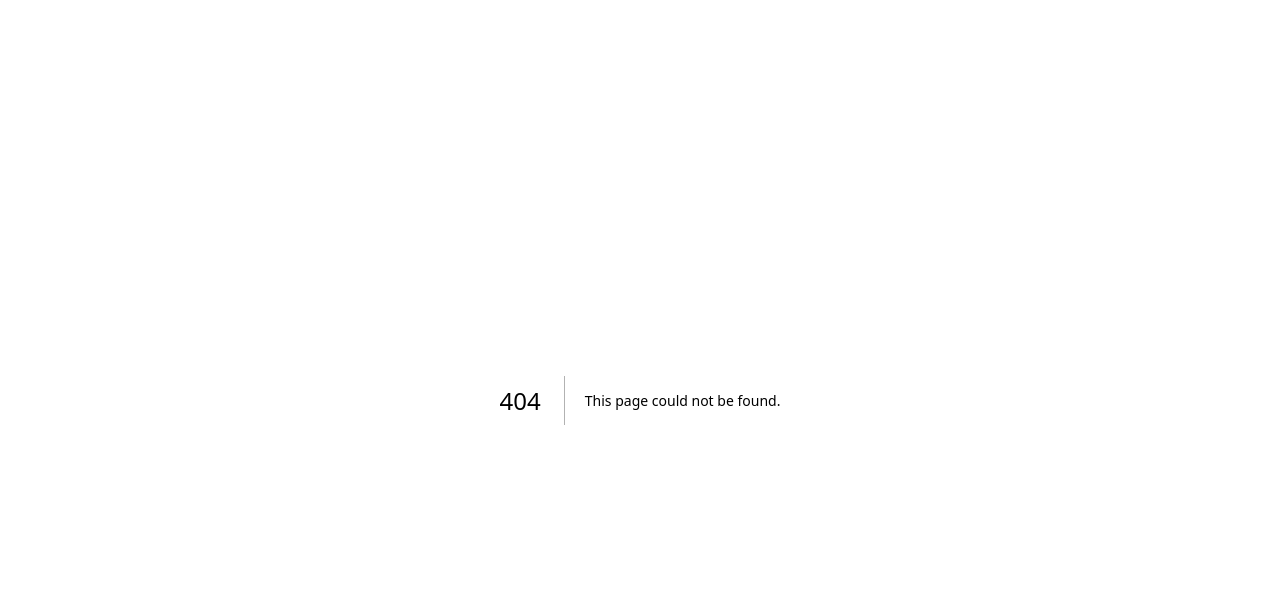
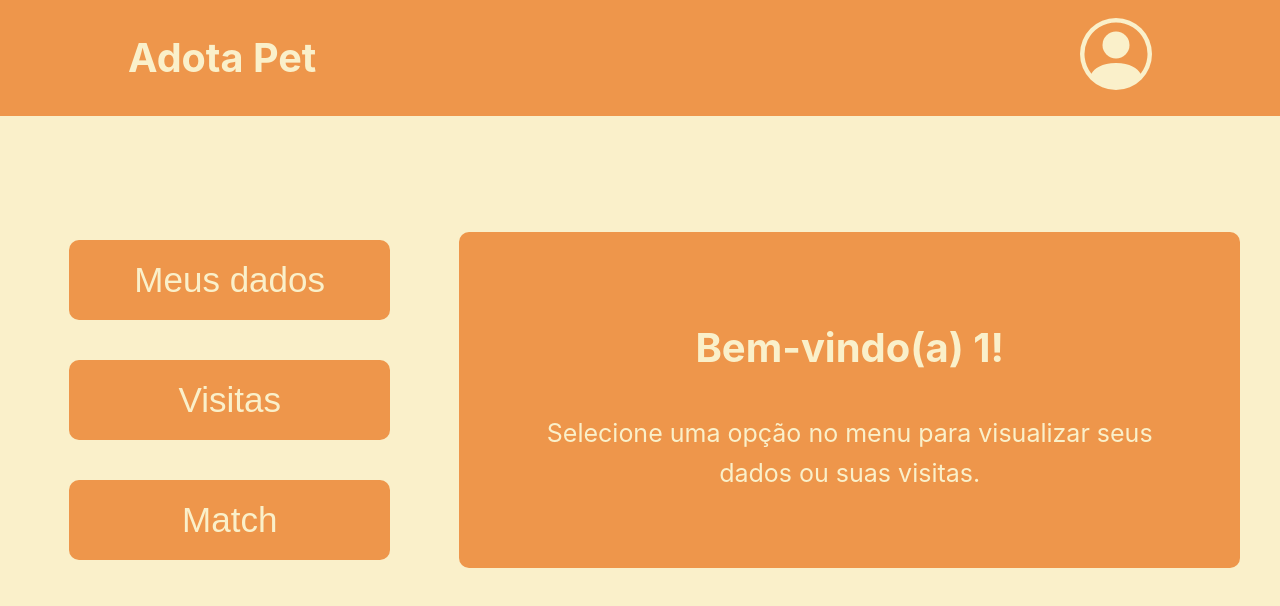
Before and after one commit to Rafael-Corona/AdotaPet, a Next.js app: page /1/info in a window 1280 px wide. Before the commit this address had no page. Shown: the top 606 px of the page. Built offline with nearby package versions, Linux system fonts and the light colour scheme.

Commit message:
make the routing

```diff
--- a/src/components/header.js
+++ b/src/components/header.js
@@ -1,14 +1,18 @@
 import styles from './header.module.css';
 import { BsPersonCircle } from 'react-icons/bs';
 import Link from 'next/link';
+import { useRouter } from 'next/router'
 
 const Header = () => {
+  const router = useRouter()
     return (
         <header className={styles.header}>
             <Link href="/home" className={styles.link}>
             <h1 className={styles.h1}>Adota Pet</h1>
             </Link>
+            <Link href={"/" + router.query.user + "/info"} className={styles.link}>
             <BsPersonCircle className={styles.icon}/>
+            </Link>
         </header>
     );
 };
--- a/src/components/header.module.css
+++ b/src/components/header.module.css
@@ -4,7 +4,6 @@
     align-items: center;
     background-color: var(--orange);
     color: var(--white);
-    padding: 0px 50px;
     position: fixed;
     top: 0;
     left: 0;
@@ -13,6 +12,8 @@
 .link {
     color: var(--white) !important;
     text-decoration: none !important;
+    margin-right: 10%;
+    margin-left: 10%;
 }
 
 .h1 {
@@ -27,6 +28,7 @@
 .icon {
     font-size: 400%;
     padding-right: 10%;
+    margin-right: 10%;
     cursor: pointer;
 }
 
--- /dev/null
+++ b/src/pages/[user]/[userName].js
@@ -0,0 +1,6 @@
+import { useRouter } from 'next/router'
+
+export default function Page() {
+  const router = useRouter()
+  return <h1>username: {router.query.userName}</h1>
+}
--- a/src/pages/info.js
+++ b/src/pages/[user]/info.js
@@ -1,10 +1,12 @@
-import Header from '../components/header';
-import Visitas from '../components/visits';
+import Header from '../../components/header';
+import Visitas from '../../components/visits';
 import { useState } from 'react';
 import styles from './info.module.css';
+import { useRouter } from 'next/router'
 
 const Info = () => {
     const [activeButton, setActiveButton] = useState('');
+    const router = useRouter()
 
     // Função para lidar com o clique nos botões
     const handleButtonClick = (buttonType) => {
@@ -34,10 +36,13 @@ const Info = () => {
             </div>;
         } else if (activeButton === 'visitas') {
             return <div className={styles.info_visits}><Visitas /></div>;
+        } else if (activeButton === 'match') {
+            router.replace("/"+ router.query.user +"/match")
+            return
         } else {
             return (
                 <div className={styles.welcome}>
-                    <h2>Bem-vindo(a)!</h2>
+                    <h2>Bem-vindo(a) {router.query.user}!</h2>
                     <p>
                         Selecione uma opção no menu para visualizar seus dados ou suas visitas.
                     </p>
@@ -63,6 +68,11 @@ const Info = () => {
                             onClick={() => handleButtonClick('visitas')}>
                             Visitas
                         </button>
+                        <button
+                            className={`${styles['button_info']} ${activeButton === 'match' ? 'active' : ''}`}
+                            onClick={() => handleButtonClick('match')}>
+                            Match
+                        </button>
                     </div>
 
                     <div className={styles.info_container}>{renderInfo()}</div>
--- a/src/pages/match.js
+++ b/src/pages/[user]/match.js
@@ -1,11 +1,14 @@
-import Header from '../components/header';
+import Header from '../../components/header';
 import styles from './match.module.css';
 import { AiOutlineCheck } from "react-icons/ai";
 import { RiCloseLine } from "react-icons/ri";
 import Image from 'next/image';
+import { useRouter } from 'next/router'
 
 const Match = () => {
+  const router = useRouter()
     const handleButtonClick = (buttonType) => {
+	console.log(router.query)
         if (buttonType === '')
             setActiveButton(buttonType);
     };
--- a/src/pages/api/login.js
+++ b/src/pages/api/login.js
@@ -8,5 +8,5 @@ export default function handler(req, res) {
 		return res.status(400).json({ data: 'First or last name not found' })
 	}
 
-	res.status(200).json({ data: `${body.name}` })
+	res.status(200).json({ userName: `${body.name}` })
 }
```
Also changed, not shown: src/pages/login.js (+8 -0 lines), src/pages/[user]/info.module.css (renamed from src/pages/info.module.css), src/pages/[user]/match.module.css (renamed from src/pages/match.module.css).
